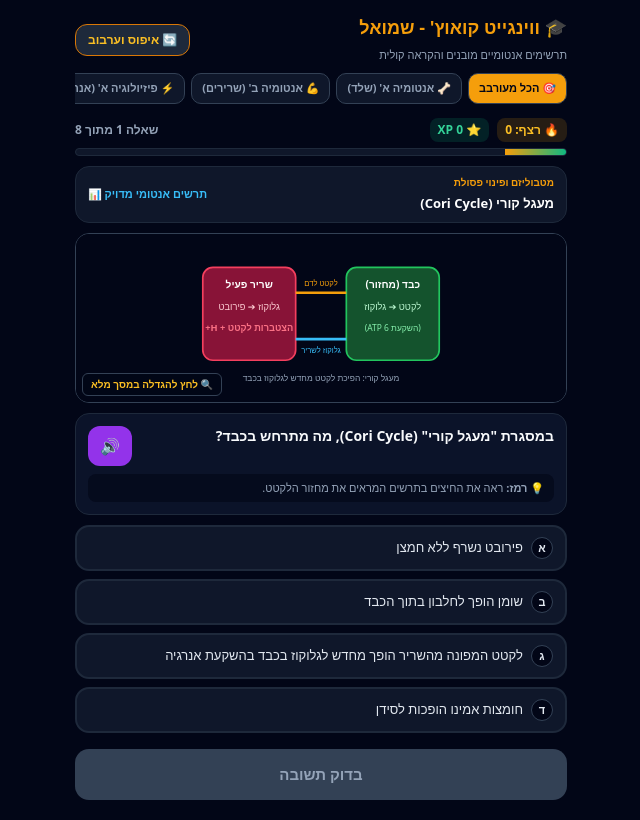
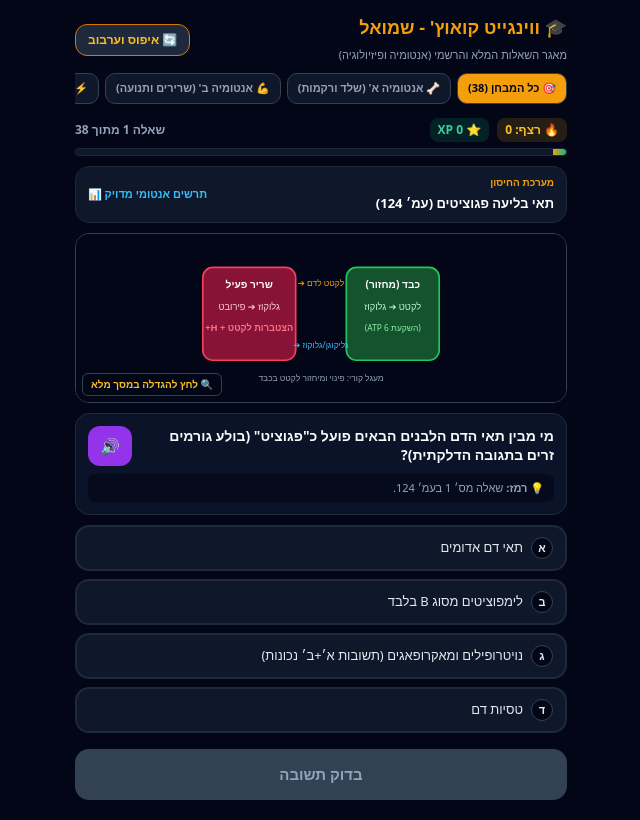
Before and after one commit to motic53/wingate-coach-prep, a Next.js app: page / in a window 1280 px wide. Shown: the whole page, without its empty margins (319-959 px from the left). Built offline with nearby package versions, Linux system fonts and the light colour scheme.

Commit message:
Update greeting from 'Hello' to 'Goodbye'

```diff
--- a/app/page.tsx
+++ b/app/page.tsx
@@ -3,42 +3,30 @@
 'use client';
 
 import React, { useState, useEffect } from 'react';
+import { ALL_WINGATE_QUESTIONS } from '../data/questions';
 
-// --- תרשימים אנטומיים וקטוריים מדויקים לפי חוברות וינגייט ---
+// --- תרשימים גרפיים וקטוריים מובנים (SVG) ---
 
-// 1. תרשים מפרק הברך וראש הפיבולה (Biceps Femoris Insertion)
-function DiagramKneeFibula() {
+function DiagramKnee() {
   return (
     <svg viewBox="0 0 340 180" className="w-full h-full bg-slate-950 p-2">
-      {/* עצם הירך Femur */}
       <path d="M 120 10 L 220 10 L 225 55 Q 210 75 170 70 Q 130 75 115 55 Z" fill="#334155" stroke="#64748b" strokeWidth="2" />
       <text x="170" y="35" fill="#f8fafc" fontSize="12" fontWeight="bold" textAnchor="middle">עצם הירך (Femur)</text>
-
-      {/* מניסקוסים וסחוס */}
       <ellipse cx="135" cy="78" rx="16" ry="6" fill="#38bdf8" />
       <ellipse cx="205" cy="78" rx="16" ry="6" fill="#38bdf8" />
-
-      {/* עצם השוק Tibia */}
       <path d="M 130 90 Q 170 85 210 90 L 200 165 L 140 165 Z" fill="#1e293b" stroke="#475569" strokeWidth="2" />
       <text x="170" y="130" fill="#f8fafc" fontSize="12" fontWeight="bold" textAnchor="middle">שוק (Tibia)</text>
-
-      {/* עצם השוקית Fibula בצד לטרלי */}
       <path d="M 95 95 L 115 95 L 110 165 L 90 165 Z" fill="#475569" stroke="#94a3b8" strokeWidth="2" />
       <circle cx="105" cy="98" r="12" fill="#e11d48" stroke="#fecdd3" strokeWidth="2" />
-
-      {/* גיד Biceps Femoris */}
       <path d="M 85 30 Q 75 70 100 92" fill="none" stroke="#fb7185" strokeWidth="4" strokeDasharray="4 2" />
       <text x="50" y="45" fill="#fb7185" fontSize="10" fontWeight="bold">גיד Biceps Femoris</text>
-
-      {/* סימון מודגש לראש הפיבולה */}
-      <line x1="45" y1="105" x2="90" y2="100" stroke="#f59e0b" strokeWidth="2" markerEnd="url(#arrow)" />
+      <line x1="45" y1="105" x2="90" y2="100" stroke="#f59e0b" strokeWidth="2" />
       <text x="45" y="120" fill="#f59e0b" fontSize="11" fontWeight="bold">ראש השוקית</text>
       <text x="45" y="135" fill="#f59e0b" fontSize="10">(Head of Fibula)</text>
     </svg>
   );
 }
 
-// 2. תרשים הדיסק הבין-חולייתי
 function DiagramDisc() {
   return (
     <svg viewBox="0 0 340 180" className="w-full h-full bg-slate-950 p-2">
@@ -47,41 +35,30 @@ function DiagramDisc() {
       <ellipse cx="170" cy="90" rx="80" ry="36" fill="#0369a1" stroke="#38bdf8" strokeWidth="2" />
       <ellipse cx="170" cy="90" rx="45" ry="20" fill="#f43f5e" stroke="#fda4af" strokeWidth="2" />
       <text x="170" y="94" fill="#ffffff" fontSize="12" fontWeight="bold" textAnchor="middle">גרעין צמיגי (Nucleus Pulposus)</text>
-      <text x="170" y="40" fill="#38bdf8" fontSize="12" fontWeight="bold" textAnchor="middle">טבעות סיביות קולגניות (Annulus Fibrosus)</text>
-      <text x="170" y="170" fill="#94a3b8" fontSize="11" textAnchor="middle">עמידה בעומסי דחיסה ובלימת זעזועים</text>
+      <text x="170" y="40" fill="#38bdf8" fontSize="12" fontWeight="bold" textAnchor="middle">טבעות קולגן סיביות (Annulus Fibrosus)</text>
+      <text x="170" y="170" fill="#94a3b8" fontSize="11" textAnchor="middle">בלימת זעזועים בעמוד השדרה</text>
     </svg>
   );
 }
 
-// 3. תרשים חוליית צוואר ונקב הזיז הרוחבי
-function DiagramCervicalVertebra() {
+function DiagramCervical() {
   return (
     <svg viewBox="0 0 340 180" className="w-full h-full bg-slate-950 p-2">
-      {/* גוף חוליה קטן מקדימה */}
       <ellipse cx="170" cy="45" rx="55" ry="25" fill="#334155" stroke="#64748b" strokeWidth="2" />
       <text x="170" y="49" fill="#ffffff" fontSize="11" fontWeight="bold" textAnchor="middle">גוף החוליה (Body)</text>
-
-      {/* נקב חוט השדרה הגדול */}
       <ellipse cx="170" cy="100" rx="40" ry="28" fill="#020617" stroke="#38bdf8" strokeWidth="2" />
       <text x="170" y="104" fill="#38bdf8" fontSize="10" textAnchor="middle">נקב חוט השדרה</text>
-
-      {/* זיזים רוחביים עם הנקבים הייחודיים */}
       <circle cx="85" cy="75" r="10" fill="#f43f5e" stroke="#fecdd3" strokeWidth="2" />
       <circle cx="255" cy="75" r="10" fill="#f43f5e" stroke="#fecdd3" strokeWidth="2" />
-
-      {/* חיצים לנקב */}
       <text x="85" y="115" fill="#f43f5e" fontSize="11" fontWeight="bold" textAnchor="middle">נקב עורק הצוואר</text>
       <text x="85" y="130" fill="#f43f5e" fontSize="9" textAnchor="middle">(Transverse Foramen)</text>
-
-      {/* זיז אחורי מפוצל */}
       <path d="M 155 130 L 170 165 L 185 130 Z" fill="#334155" stroke="#64748b" strokeWidth="2" />
       <text x="170" y="155" fill="#94a3b8" fontSize="10" textAnchor="middle">זיז אחורי (Spine)</text>
     </svg>
   );
 }
 
-// 4. תרשים עקומות עמוד השדרה
-function DiagramSpineCurves() {
+function DiagramSpine() {
   return (
     <svg viewBox="0 0 340 180" className="w-full h-full bg-slate-950 p-2">
       <path d="M 170 20 Q 195 45 170 70 Q 140 100 170 125 Q 190 145 170 165" fill="none" stroke="#f59e0b" strokeWidth="6" strokeLinecap="round" />
@@ -91,7 +68,6 @@ function DiagramSpineCurves() {
       <circle cx="150" cy="100" r="5" fill="#10b981" />
       <circle cx="170" cy="125" r="5" fill="#a855f7" />
       <circle cx="182" cy="145" r="5" fill="#a855f7" />
-
       <text x="255" y="42" fill="#38bdf8" fontSize="11" fontWeight="bold">לורדוזה צווארית (C1-C7)</text>
       <text x="65" y="98" fill="#10b981" fontSize="11" fontWeight="bold">קיפוזה חזית (T1-T12)</text>
       <text x="255" y="135" fill="#a855f7" fontSize="11" fontWeight="bold">לורדוזה מותנית (L1-L5)</text>
@@ -100,7 +76,6 @@ function DiagramSpineCurves() {
   );
 }
 
-// 5. תרשים סרקומר וחלבון הכיווץ
 function DiagramSarcomere() {
   return (
     <svg viewBox="0 0 340 180" className="w-full h-full bg-slate-950 p-2">
@@ -108,45 +83,34 @@ function DiagramSarcomere() {
       <line x1="310" y1="20" x2="310" y2="150" stroke="#f43f5e" strokeWidth="4" />
       <text x="30" y="16" fill="#f43f5e" fontSize="11" fontWeight="bold" textAnchor="middle">Z-Line</text>
       <text x="310" y="16" fill="#f43f5e" fontSize="11" fontWeight="bold" textAnchor="middle">Z-Line</text>
-
-      {/* אקטין - דק */}
       <line x1="30" y1="50" x2="145" y2="50" stroke="#38bdf8" strokeWidth="3.5" />
       <line x1="195" y1="50" x2="310" y2="50" stroke="#38bdf8" strokeWidth="3.5" />
       <line x1="30" y1="120" x2="145" y2="120" stroke="#38bdf8" strokeWidth="3.5" />
       <line x1="195" y1="120" x2="310" y2="120" stroke="#38bdf8" strokeWidth="3.5" />
       <text x="85" y="42" fill="#38bdf8" fontSize="11" fontWeight="bold">אקטין (חלבון דק נגרר)</text>
-
-      {/* מיוזין - עבה וראשי גשרים */}
       <rect x="95" y="75" width="150" height="20" rx="4" fill="#eab308" />
       <circle cx="115" cy="70" r="5" fill="#ca8a04" />
       <circle cx="135" cy="70" r="5" fill="#ca8a04" />
       <circle cx="205" cy="70" r="5" fill="#ca8a04" />
       <circle cx="225" cy="70" r="5" fill="#ca8a04" />
       <text x="170" y="89" fill="#020617" fontSize="11" fontWeight="bold" textAnchor="middle">מיוזין (חלבון עבה מושך)</text>
-      <text x="170" y="165" fill="#94a3b8" fontSize="11" textAnchor="middle">תנועת גשרי הרוחב מושכת את האקטין למרכז</text>
+      <text x="170" y="165" fill="#94a3b8" fontSize="11" textAnchor="middle">מנגנון גשרי הרוחב בסרקומר</text>
     </svg>
   );
 }
 
-// 6. תרשים הלב ומחזורי הדם
 function DiagramHeart() {
   return (
     <svg viewBox="0 0 340 180" className="w-full h-full bg-slate-950 p-2">
-      {/* צד ימין (ורידי - כחול) */}
       <rect x="70" y="30" width="90" height="50" rx="8" fill="#1e3a8a" stroke="#3b82f6" strokeWidth="2" />
       <text x="115" y="60" fill="#ffffff" fontSize="11" fontWeight="bold" textAnchor="middle">עלייה ימנית</text>
       <rect x="70" y="85" width="90" height="60" rx="8" fill="#1d4ed8" stroke="#3b82f6" strokeWidth="2" />
       <text x="115" y="120" fill="#ffffff" fontSize="12" fontWeight="bold" textAnchor="middle">חדר ימין</text>
-
-      {/* מחיצה */}
       <line x1="170" y1="20" x2="170" y2="155" stroke="#64748b" strokeWidth="3" />
-
-      {/* צד שמאל (עורקי - אדום) */}
       <rect x="180" y="30" width="90" height="50" rx="8" fill="#991b1b" stroke="#ef4444" strokeWidth="2" />
       <text x="225" y="60" fill="#ffffff" fontSize="11" fontWeight="bold" textAnchor="middle">עלייה שמאלית</text>
       <rect x="180" y="85" width="90" height="60" rx="8" fill="#b91c1c" stroke="#ef4444" strokeWidth="3" />
       <text x="225" y="120" fill="#ffffff" fontSize="12" fontWeight="bold" textAnchor="middle">חדר שמאל</text>
-
       <text x="115" y="20" fill="#60a5fa" fontSize="10" textAnchor="middle">דם דל בחמצן מהגוף</text>
       <text x="225" y="20" fill="#f87171" fontSize="10" textAnchor="middle">דם עשיר בחמצן אל הגוף</text>
       <text x="170" y="168" fill="#94a3b8" fontSize="10" textAnchor="middle">בדיאסטולה: מסתמים בין עליות לחדרים פתוחים למילוי</text>
@@ -154,35 +118,24 @@ function DiagramHeart() {
   );
 }
 
-// 7. תרשים מעגל קורי ופינוי לקטט
-function DiagramCoriCycle() {
+function DiagramCori() {
   return (
     <svg viewBox="0 0 340 180" className="w-full h-full bg-slate-950 p-2">
-      {/* שריר פעיל */}
       <rect x="30" y="30" width="110" height="110" rx="12" fill="#881337" stroke="#f43f5e" strokeWidth="2" />
       <text x="85" y="55" fill="#ffffff" fontSize="12" fontWeight="bold" textAnchor="middle">שריר פעיל</text>
       <text x="85" y="80" fill="#fecdd3" fontSize="11" textAnchor="middle">גלוקוז ➔ פירובט</text>
       <text x="85" y="105" fill="#fb7185" fontSize="11" fontWeight="bold" textAnchor="middle">הצטברות לקטט + H+</text>
-
-      {/* כבד ממחזר */}
       <rect x="200" y="30" width="110" height="110" rx="12" fill="#14532d" stroke="#22c55e" strokeWidth="2" />
       <text x="255" y="55" fill="#ffffff" fontSize="12" fontWeight="bold" textAnchor="middle">כבד (מחזור)</text>
       <text x="255" y="80" fill="#bbf7d0" fontSize="11" textAnchor="middle">לקטט ➔ גלוקוז</text>
       <text x="255" y="105" fill="#86efac" fontSize="10" textAnchor="middle">(השקעת 6 ATP)</text>
-
-      {/* חיצי זרימה בדם */}
-      <path d="M 140 60 L 200 60" stroke="#f59e0b" strokeWidth="3" markerEnd="url(#arrow)" />
-      <text x="170" y="52" fill="#f59e0b" fontSize="9" textAnchor="middle">לקטט לדם</text>
-
-      <path d="M 200 115 L 140 115" stroke="#38bdf8" strokeWidth="3" markerEnd="url(#arrow)" />
-      <text x="170" y="132" fill="#38bdf8" fontSize="9" textAnchor="middle">גלוקוז לשריר</text>
-
-      <text x="170" y="165" fill="#94a3b8" fontSize="10" textAnchor="middle">מעגל קורי: הפיכת לקטט מחדש לגלוקוז בכבד</text>
+      <text x="170" y="52" fill="#f59e0b" fontSize="10" textAnchor="middle">לקטט לדם ➔</text>
+      <text x="170" y="125" fill="#38bdf8" fontSize="10" textAnchor="middle">גליקוגן/גלוקוז ➔</text>
+      <text x="170" y="165" fill="#94a3b8" fontSize="10" textAnchor="middle">מעגל קורי: פינוי ומיחזור לקטט בכבד</text>
     </svg>
   );
 }
 
-// 8. תרשים מסלולי אנרגיה
 function DiagramEnergy() {
   return (
     <svg viewBox="0 0 340 180" className="w-full h-full bg-slate-950 p-2">
@@ -190,164 +143,29 @@ function DiagramEnergy() {
       <text x="60" y="55" fill="#fbbf24" fontSize="12" fontWeight="bold" textAnchor="middle">ATP-CrP</text>
       <text x="60" y="75" fill="#fde68a" fontSize="10" textAnchor="middle">אנאירובי אלקטי</text>
       <text x="60" y="105" fill="#ffffff" fontSize="12" fontWeight="bold" textAnchor="middle">0-10 שניות</text>
-
       <rect x="125" y="30" width="90" height="100" rx="10" fill="#064e3b" stroke="#10b981" strokeWidth="2" />
       <text x="170" y="55" fill="#34d399" fontSize="12" fontWeight="bold" textAnchor="middle">גליקוליזה</text>
       <text x="170" y="75" fill="#a7f3d0" fontSize="10" textAnchor="middle">אנאירובי לקטי</text>
       <text x="170" y="105" fill="#ffffff" fontSize="12" fontWeight="bold" textAnchor="middle">10-120 שנ'</text>
-
       <rect x="235" y="30" width="90" height="100" rx="10" fill="#1e1b4b" stroke="#6366f1" strokeWidth="2" />
       <text x="280" y="55" fill="#818cf8" fontSize="12" fontWeight="bold" textAnchor="middle">אירובי</text>
       <text x="280" y="75" fill="#c7d2fe" fontSize="10" textAnchor="middle">חמצן במיטוכונדריה</text>
       <text x="280" y="105" fill="#ffffff" fontSize="12" fontWeight="bold" textAnchor="middle">מעל 2 דקות</text>
-
       <text x="170" y="155" fill="#94a3b8" fontSize="10" textAnchor="middle">תרומת מסלולי האנרגיה לפי עצימות ומשך המאמץ</text>
     </svg>
   );
 }
 
-const DIAGRAM_COMPONENTS = {
-  knee: <DiagramKneeFibula />,
+const DIAGRAM_MAP = {
+  knee: <DiagramKnee />,
   disc: <DiagramDisc />,
-  cervical: <DiagramCervicalVertebra />,
-  spine: <DiagramSpineCurves />,
+  cervical: <DiagramCervical />,
+  spine: <DiagramSpine />,
   sarcomere: <DiagramSarcomere />,
   heart: <DiagramHeart />,
-  cori: <DiagramCoriCycle />,
+  cori: <DiagramCori />,
   energy: <DiagramEnergy />
 };
-
-// מאגר שאלות מלא מחובר לתרשימים האנטומיים המובנים
-const WINGATE_QUESTION_BANK = [
-  {
-    id: 'a1_fibula',
-    moduleId: 'anat1',
-    topic: 'מפרקים ועצמות',
-    title: 'מבנה מפרק הברך וראש השוקית',
-    diagramKey: 'knee',
-    questionText: 'איזה שריר נאחז (Insertion) בראש עצם השוקית (Head of Fibula)?',
-    hint: 'שים לב לחץ האדום בצידה הלטרלי (חיצוני) של הברך בתרשים.',
-    options: [
-      { id: 'a', text: 'Biceps Femoris (הדו-ראשי הירכי)', isCorrect: true },
-      { id: 'b', text: 'Semitendinosus', isCorrect: false },
-      { id: 'c', text: 'Semimembranosus', isCorrect: false },
-      { id: 'd', text: 'Rectus Femoris', isCorrect: false }
-    ],
-    explanation: 'בתרשים ניתן לראות כי גיד שריר ה-Biceps Femoris יורד ונאחז ישירות בראש עצם השוקית (Head of Fibula) בצד החיצוני של הברך.'
-  },
-  {
-    id: 'a1_disc',
-    moduleId: 'anat1',
-    topic: 'עמוד השדרה והדיסק',
-    title: 'מבנה הדיסק הבין-חולייתי',
-    diagramKey: 'disc',
-    questionText: 'חומר ה-Annulus Fibrosus בדיסק הבין-חולייתי תפקידו בעיקר:',
-    hint: 'הסתכל על הטבעות הסיביות החיצוניות בתרשים.',
-    options: [
-      { id: 'a', text: 'למנוע חיכוך ולבלום זעזועים', isCorrect: true },
-      { id: 'b', text: 'להציג יכולת החלקה בלבד', isCorrect: false },
-      { id: 'c', text: 'לייצר תאי דם אדומים', isCorrect: false },
-      { id: 'd', text: 'לחבר בין העור לשריר', isCorrect: false }
-    ],
-    explanation: 'ה-Annulus Fibrosus מורכב מטבעות קולגן חזקות המקיפות את הגרעין הג\'לטיני, בולמות זעזועים ושומרות על יציבות עמוד השדרה.'
-  },
-  {
-    id: 'a1_cervical',
-    moduleId: 'anat1',
-    topic: 'עמוד השדרה הצווארי',
-    title: 'חוליית צוואר ונקב הזיז הרוחבי',
-    diagramKey: 'cervical',
-    questionText: 'מה מייחד את חוליות הצוואר מכל שאר חוליות עמוד השדרה?',
-    hint: 'ראה את שני הנקבים האדומים בזיזים הצדדיים בתרשים.',
-    options: [
-      { id: 'a', text: 'נקב מיוחד בכל זיז רוחבי (Transverse Foramen)', isCorrect: true },
-      { id: 'b', text: 'גוף חוליה ענק בהשוואה לחוליות המותניים', isCorrect: false },
-      { id: 'c', text: 'מפרקים עם צלעות', isCorrect: false },
-      { id: 'd', text: 'היעדר תעלה עבור חוט השדרה', isCorrect: false }
-    ],
-    explanation: 'בחוליות הצוואר קיים נקב בזיז הרוחבי (Transverse Foramen) שדרכו עוברים כלי הדם המובילים דם למוח.'
-  },
-  {
-    id: 'a1_spine',
-    moduleId: 'anat1',
-    topic: 'עמוד השדרה',
-    title: 'עקומות עמוד השדרה',
-    diagramKey: 'spine',
-    questionText: 'איזו עקומה קעורה קיימת בעמוד השדרה המותני (Lumbar)?',
-    hint: 'התבונן בשקע הסגול התחתון בתרשים העקומות.',
-    options: [
-      { id: 'a', text: 'לורדוזה מותנית (Lumbar Lordosis)', isCorrect: true },
-      { id: 'b', text: 'קיפוזה חזית (Thoracic Kyphosis)', isCorrect: false },
-      { id: 'c', text: 'סקוליוזיס (עקמת)', isCorrect: false },
-      { id: 'd', text: 'קיפוזה סקרלית', isCorrect: false }
-    ],
-    explanation: 'באזור המותני (L1-L5) קיימת עקומת לורדוזה קעורה הנושאת את עיקר עומס משקל הגו.'
-  },
-  {
-    id: 'a2_sarcomere',
-    moduleId: 'anat2',
-    topic: 'מערכת השרירים',
-    title: 'מנגנון הסרקומר וחלבון הכיווץ',
-    diagramKey: 'sarcomere',
-    questionText: 'במהלך כיווץ שריר שלד, איזה חלבון נמשך אל עבר מרכז הסרקומר על ידי גשרי הרוחב?',
-    hint: 'החוט הכחול הדק שמתחבר לקווי ה-Z בתרשים.',
-    options: [
-      { id: 'a', text: 'אקטין (Actin)', isCorrect: true },
-      { id: 'b', text: 'מיוזין (Myosin)', isCorrect: false },
-      { id: 'c', text: 'קולגן מסוג 1', isCorrect: false },
-      { id: 'd', text: 'אלסטין', isCorrect: false }
-    ],
-    explanation: 'ראשי המיוזין הצהובים תופסים את חלבוני האקטין הכחולים וגוררים אותם למרכז הסרקומר, וכך השריר מתכווץ.'
-  },
-  {
-    id: 'p1_energy',
-    moduleId: 'phys1',
-    topic: 'מערכות אנרגיה',
-    title: 'מסלולים אנרגטיים במאמץ',
-    diagramKey: 'energy',
-    questionText: 'מה נכון לגבי הריכוז הזמין של ATP לעומת קריאטין פוספט (CrP) בתא שריר?',
-    hint: 'התבונן בעמודה השמאלית של ה-0-10 שניות בתרשים.',
-    options: [
-      { id: 'a', text: 'הריכוז הזמין של CrP גדול לפחות פי 3 מהריכוז של ATP', isCorrect: true },
-      { id: 'b', text: 'הריכוז של ATP גדול פי 3 מ-CrP', isCorrect: false },
-      { id: 'c', text: 'שתי המולקולות מספקות אנרגיה אך ורק בנוכחות חמצן', isCorrect: false },
-      { id: 'd', text: 'המאגר של שניהם יחד מספיק לפעילות מרבית של 20 דקות', isCorrect: false }
-    ],
-    explanation: 'מאגר ה-CrP גדול פי 3 לפחות ממאגר ה-ATP, והוא מחדש את ה-ATP במאמצים מתפרצים של עד 10 שניות.'
-  },
-  {
-    id: 'p1_cori',
-    moduleId: 'phys1',
-    topic: 'מטבוליזם ופינוי פסולת',
-    title: 'מעגל קורי (Cori Cycle)',
-    diagramKey: 'cori',
-    questionText: 'במסגרת "מעגל קורי" (Cori Cycle), מה מתרחש בכבד?',
-    hint: 'ראה את החיצים בתרשים המראים את מחזור הלקטט.',
-    options: [
-      { id: 'a', text: 'לקטט המפונה מהשריר הופך מחדש לגלוקוז בכבד בהשקעת אנרגיה', isCorrect: true },
-      { id: 'b', text: 'שומן הופך לחלבון בתוך הכבד', isCorrect: false },
-      { id: 'c', text: 'פירובט נשרף ללא חמצן', isCorrect: false },
-      { id: 'd', text: 'חומצות אמינו הופכות לסידן', isCorrect: false }
-    ],
-    explanation: 'הכבד קולט את הלקטט שנוצר בשריר וממחזר אותו חזרה לגלוקוז זמין בהשקעת 6 מולקולות ATP.'
-  },
-  {
-    id: 'p2_heart',
-    moduleId: 'phys2',
-    topic: 'מערכת הלב וכלי הדם',
-    title: 'שלבי פעולת הלב ומסתמיו',
-    diagramKey: 'heart',
-    questionText: 'בזמן שלב הדיאסטולה (הרפיית החדרים) של הלב, מהו מצב המסתמים?',
-    hint: 'הדם צריך לזרום מהעליות אל תוך החדרים בתרשים.',
-    options: [
-      { id: 'a', text: 'המסתמים בין העליות לחדרים פתוחים, והמסתמים לעורקים סגורים', isCorrect: true },
-      { id: 'b', text: 'כל המסתמים בלב סגורים לחלוטין', isCorrect: false },
-      { id: 'c', text: 'המסתמים לעורקים פתוחים והמסתמים לעליות סגורים', isCorrect: false },
-      { id: 'd', text: 'כל המסתמים פתוחים יחד', isCorrect: false }
-    ],
-    explanation: 'בדיאסטולה החדרים נרפים ומתמלאים בדם מהעליות דרך המסתמים הפתוחים, בעוד המסתמים לאבי העורקים ולעורק הריאה סגורים.'
-  }
-];
 
 function shuffleArray(arr) {
   const copy = [...arr];
@@ -373,9 +191,9 @@ export default function WingateExamApp() {
   const initModule = (modId = activeModule) => {
     if ('speechSynthesis' in window) window.speechSynthesis.cancel();
 
-    let base = WINGATE_QUESTION_BANK;
+    let base = ALL_WINGATE_QUESTIONS;
     if (modId !== 'all') {
-      base = WINGATE_QUESTION_BANK.filter(q => q.moduleId === modId);
+      base = ALL_WINGATE_QUESTIONS.filter(q => q.moduleId === modId);
     }
 
     const shuffled = shuffleArray(base).map(q => ({
@@ -461,7 +279,7 @@ export default function WingateExamApp() {
   if (!currentQ) {
     return (
       <main style={{ minHeight: '100vh', backgroundColor: '#020617', color: '#f8fafc', display: 'flex', alignItems: 'center', justifyContent: 'center' }}>
-        <p style={{ fontWeight: 'bold' }}>טוען שאלות ותרשימים אנטומיים...</p>
+        <p style={{ fontWeight: 'bold' }}>טוען את כל שאלות ותרשימי וינגייט...</p>
       </main>
     );
   }
@@ -477,7 +295,7 @@ export default function WingateExamApp() {
               <h1 style={{ margin: 0, fontSize: '18px', fontWeight: '900', color: '#f59e0b' }}>
                 🎓 ווינגייט קואוץ' - שמואל
               </h1>
-              <span style={{ fontSize: '11px', color: '#94a3b8' }}>תרשימים אנטומיים מובנים והקראה קולית</span>
+              <span style={{ fontSize: '11px', color: '#94a3b8' }}>מאגר השאלות המלא והרשמי (אנטומיה ופיזיולוגיה)</span>
             </div>
 
             <button
@@ -505,7 +323,7 @@ export default function WingateExamApp() {
                 cursor: 'pointer'
               }}
             >
-              🎯 הכל מעורבב
+              🎯 כל המבחן ({ALL_WINGATE_QUESTIONS.length})
             </button>
 
             <button
@@ -522,7 +340,7 @@ export default function WingateExamApp() {
                 cursor: 'pointer'
               }}
             >
-              🦴 אנטומיה א' (שלד)
+              🦴 אנטומיה א' (שלד ורקמות)
             </button>
 
             <button
@@ -539,7 +357,7 @@ export default function WingateExamApp() {
                 cursor: 'pointer'
               }}
             >
-              💪 אנטומיה ב' (שרירים)
+              💪 אנטומיה ב' (שרירים ותנועה)
             </button>
 
             <button
@@ -573,7 +391,7 @@ export default function WingateExamApp() {
                 cursor: 'pointer'
               }}
             >
-              ❤️ פיזיולוגיה ב' (לב ודם)
+              ❤️ פיזיולוגיה ב' (לב ונשימה)
             </button>
           </div>
 
@@ -611,7 +429,7 @@ export default function WingateExamApp() {
           <span style={{ fontSize: '11px', color: '#38bdf8', fontWeight: 'bold' }}>תרשים אנטומי מדויק 📊</span>
         </div>
 
-        {/* הצגת התרשים האנטומי המובנה ישירות בקוד */}
+        {/* הצגת התרשים האנטומי המדויק ישירות מתוך הקוד */}
         <div
           onClick={() => setIsModalOpen(true)}
           style={{
@@ -626,7 +444,7 @@ export default function WingateExamApp() {
             cursor: 'pointer'
           }}
         >
-          {DIAGRAM_COMPONENTS[currentQ.diagramKey] || <DiagramKneeFibula />}
+          {DIAGRAM_MAP[currentQ.diagramKey] || <DiagramKnee />}
 
           <span style={{ position: 'absolute', bottom: '6px', left: '6px', backgroundColor: 'rgba(2, 6, 23, 0.85)', color: '#fbbf24', fontSize: '10px', padding: '3px 8px', borderRadius: '6px', fontWeight: 'bold', border: '1px solid #334155' }}>
             🔍 לחץ להגדלה במסך מלא
@@ -789,9 +607,9 @@ export default function WingateExamApp() {
         >
           <div style={{ width: '100%', maxWidth: '480px', textAlign: 'center' }}>
             <div style={{ height: '260px', borderRadius: '14px', border: '2px solid #f59e0b', overflow: 'hidden' }}>
-              {DIAGRAM_COMPONENTS[currentQ.diagramKey] || <DiagramKneeFibula />}
+              {DIAGRAM_MAP[currentQ.diagramKey] || <DiagramKnee />}
             </div>
-            <p style={{ color: '#ffffff', fontSize: '13px', marginTop: '10px', fontWeight: 'bold' }}>{currentQ.title} - לחץ בכל מקום לסגירה ✕</p>
+            <p style={{ color: '#ffffff', fontSize: '13px', marginTop: '10px', fontWeight: 'bold' }}>{currentQ.title} - לחץ לסגירה ✕</p>
           </div>
         </div>
       )}
```
